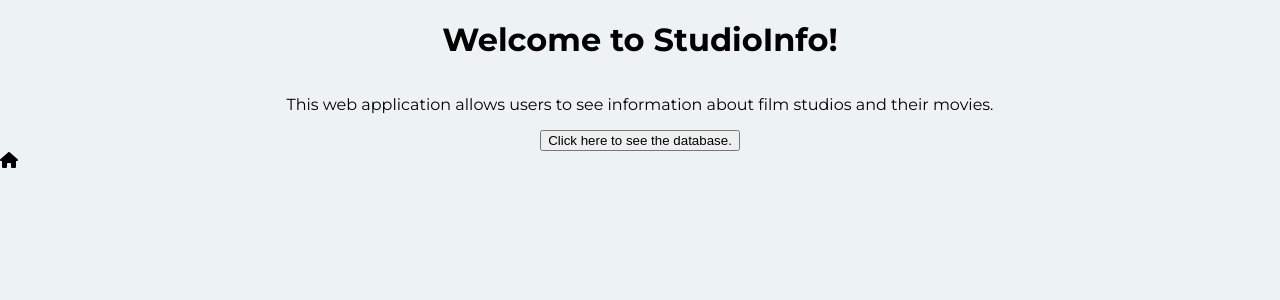
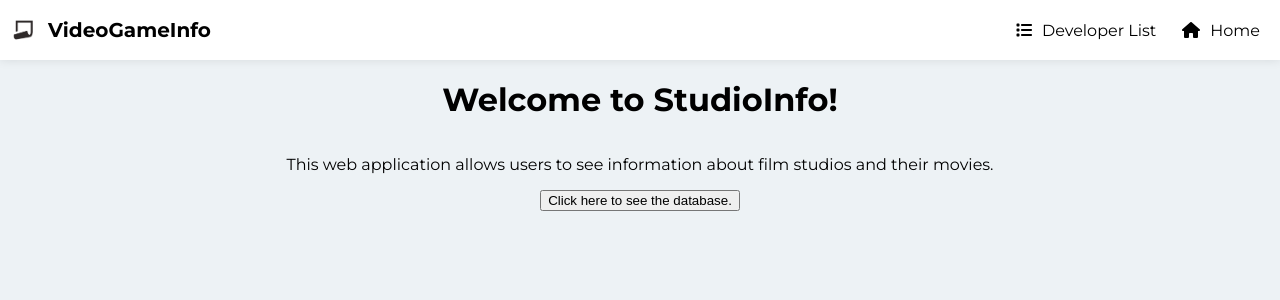
Before and after one commit to masonharniess/Studio-Info-Frontend, an Angular app: page / in a window 1280 px wide. Shown: the top 300 px of the page. Built offline with nearby package versions, Linux system fonts and the light colour scheme.

Commit message:
reformat implementation of nav bar
No longer implement navigation bar as a shared component. Instead, it is located in the root component

```diff
--- a/src/app/app.component.css
+++ b/src/app/app.component.css
@@ -0,0 +1,63 @@
+header {
+  background-color: #fff;
+  height: 60px;
+  box-shadow: 0 0 10px rgba(0, 0, 0, 0.1);
+  top: 0;
+  left: 0;
+  width: 100%;
+  z-index: 999;
+}
+
+nav {
+  display: flex;
+  justify-content: space-between;
+  align-items: center;
+  height: 100%;
+  /* padding: 0 10px 0 10px; */
+}
+
+.navigation_logo_and_title {
+  display: flex;
+  align-items: center;
+}
+
+.navigation_logo_and_title img {
+  height: auto;
+  margin: 0;
+  max-width: 28px;
+  padding: 0 10px;
+}
+
+.navigation_logo_and_title p {
+  display: inline-block;
+  font-size: 20px;
+  margin: 0;
+  font-weight: bold;
+}
+
+.navigation_menu {
+  display: flex;
+  align-items: center;
+  margin: 0;
+  height: 100%;
+}
+
+.navigation_menu_item {
+  display: inline;
+  padding: 1.25em 0.5em;
+  cursor: pointer;
+}
+
+.navigation_menu_item p {
+  padding: 10px;
+  display: inline;
+}
+
+.navigation_menu_item:hover {
+  color: #666;
+  background-color: #f2f2f2;
+}
+
+.home_item {
+  padding-right: 10px;
+}
--- a/src/app/app.component.html
+++ b/src/app/app.component.html
@@ -1,2 +1,20 @@
+<header>
+  <nav>
+    <div class="navigation_logo_and_title">
+      <img src="../assets/images/navigation_bar_logo.png">
+      <p>VideoGameInfo</p>
+    </div>
+    <div class="navigation_menu">
+      <div class="navigation_menu_item" routerLink="/developers">
+        <fa-icon [icon]="faList"></fa-icon>
+        <p>Developer List</p>
+      </div>
+      <div class="navigation_menu_item home_item" routerLink="/home">
+        <fa-icon [icon]="faHouse"></fa-icon>
+        <p>Home</p>
+      </div>
+    </div>
+  </nav>
+</header>
+
 <app-home></app-home>
-<fa-icon [icon]="faHouse"></fa-icon>
--- a/src/app/app.component.ts
+++ b/src/app/app.component.ts
@@ -1,5 +1,6 @@
 import { Component } from '@angular/core';
 import {faHouse, faList} from '@fortawesome/free-solid-svg-icons'
+
 
 @Component({
   selector: 'app-root',
--- a/src/app/shared/shared.module.ts
+++ b/src/app/shared/shared.module.ts
@@ -6,6 +6,6 @@ declarations: [],
 
 imports: [CommonModule],
 // share things from this shared module with other components
-exports: []
+exports: [CommonModule]
 })
 export class SharedModule { }
```
Also changed, not shown: src/app/shared/navigation.component.css (deleted), src/app/shared/navigation.component.html (deleted), src/app/shared/navigation.component.ts (deleted).
